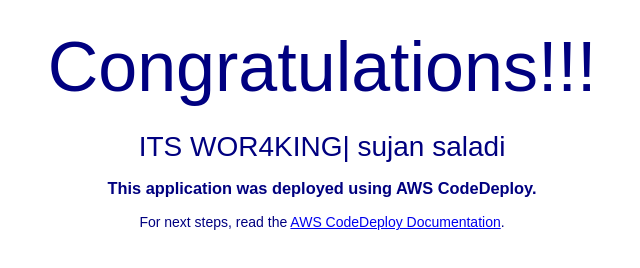
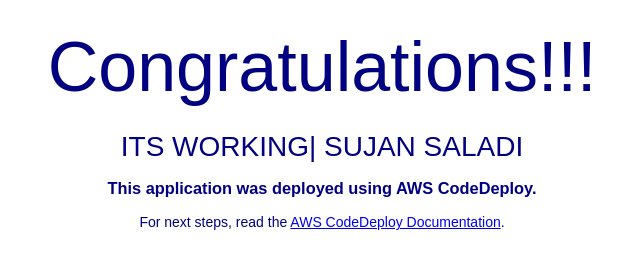
Before and after one commit to sujansaladi5/codepipeline, a plain HTML site: page index.html in a window 1280 px wide. Shown: the part 220-488 px from the top of the page, without its empty margins (318-958 px from the left). Drawn offline with Linux system fonts and the light colour scheme.

Commit message:
Update index.html

```diff
--- a/index.html
+++ b/index.html
@@ -28,7 +28,7 @@
   <div align="center">
     <img src="https://s3.ap-south-1.amazonaws.com/www.basava.com/aar_logo_final.png" style="max-width: 20%;">
     <h1>Congratulations!!! </h1>
-      <h2>ITS WOR4KING| sujan saladi</h2>
+      <h2>ITS WORKING| SUJAN SALADI</h2>
     <h3>This application was deployed using AWS CodeDeploy.</h3>
     <p>For next steps, read the <a href="http://aws.amazon.com/documentation/codedeploy">AWS CodeDeploy Documentation</a>.</p>
   </div>
```
